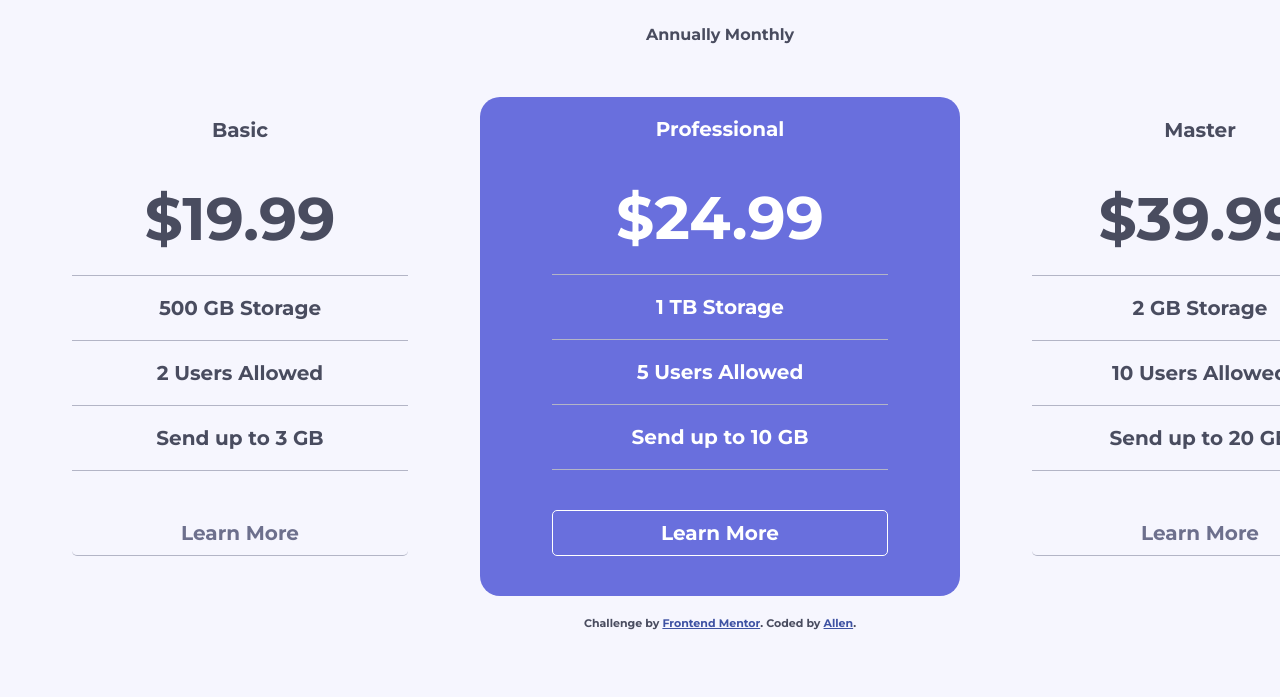
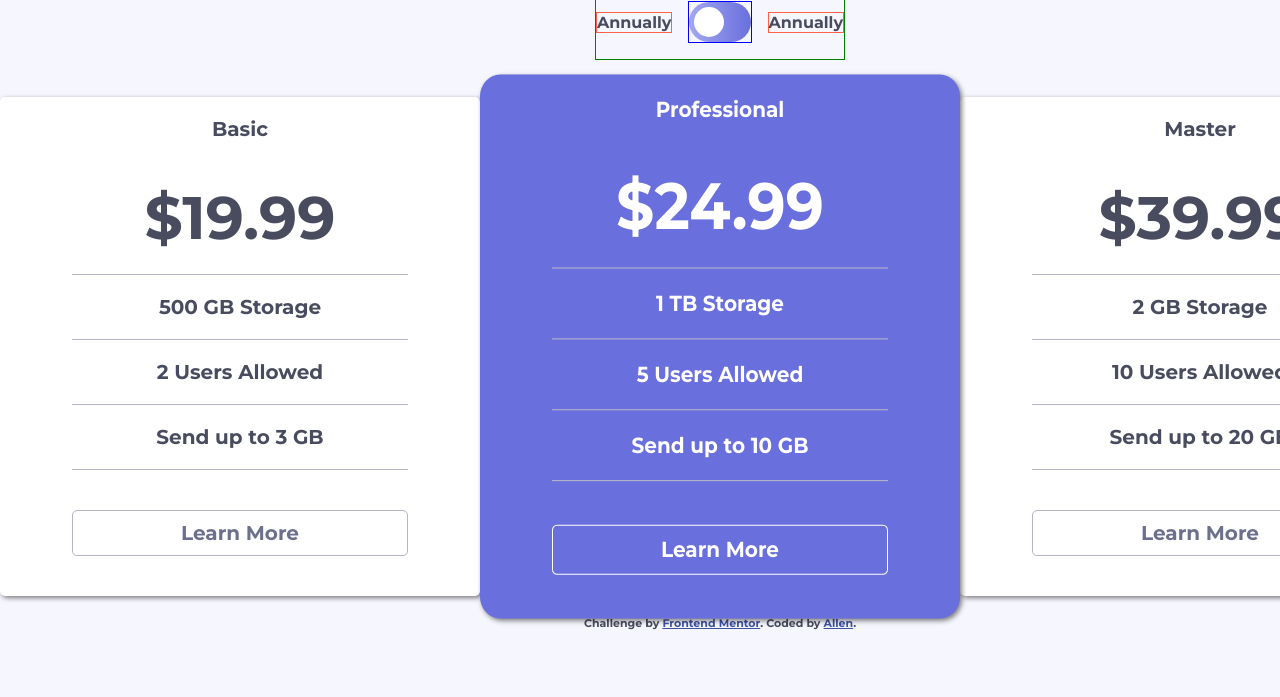
Before and after one commit to Sokthai/Front-End, a plain HTML site: page pricing-component-with-toggle-master/index.html in a window 1280 px wide. Shown: the part 103-800 px from the top of the page. Drawn offline with Linux system fonts and the light colour scheme.

Commit message:
add switch button

```diff
--- a/pricing-component-with-toggle-master/index.html
+++ b/pricing-component-with-toggle-master/index.html
@@ -17,11 +17,15 @@
           <span>
               Our Pricing
           </span>
+         <div class="toggle">
+            <p>Annually</p>
+            <label for="mode" class="toggleLabel">
+              <input type="checkbox" name="" class="toggleCheckbox" id="mode">
+              <span class="slider"></span>
+            </label>
+            <p>Annually</p>
+         </div>
 
-            <p>
-              Annually
-              Monthly
-            </p>
       </div>
 
     </div>
--- a/pricing-component-with-toggle-master/style.css
+++ b/pricing-component-with-toggle-master/style.css
@@ -53,9 +53,7 @@ span{
     text-align: center;
   }
 
-p{
-    padding-top: 25px;
-}
+
 
 .form{
     /* border: 2px solid green; */
@@ -69,6 +67,9 @@ p{
     align-content: center;
     justify-content: center;
     width: 34%;
+    background-color: #ffffff;
+    border-radius: 5px;
+    box-shadow: 2px 2px 5px rgba(0, 0, 0, .5);
 }
 
 .onSale > ul{
@@ -83,7 +84,7 @@ p{
 
 li:last-child{
     color: hsl(233, 13%, 49%);
-    /* border: 1px solid hsl(232, 13%, 33%); */
+    border: 1px solid hsl(234, 14%, 74%);
     margin: 40px 0;
     padding: 10px;
     border-radius: 5px;
@@ -111,9 +112,76 @@ li{
     border-radius: 20px;
     color: white;
     align-self: center;
+    transform: scaleY(1.09);
 }
 
 .active li:last-child{
     color: white;
     border: 1px solid white;
 }
+
+.toggle{
+    border: 1px solid green;
+    display: flex;
+    justify-content: center;
+    align-items: center;
+}
+
+.toggleLabel{
+    border: 1px solid blue;
+    position: relative;
+    width: 4rem;
+    height: 2.5rem;
+    margin: 1rem;
+    cursor: pointer;
+    display: inline-block;
+
+}
+
+
+
+.slider{
+    position: absolute;
+    background-image: linear-gradient(to right, hsl(236, 72%, 79%), hsl(237, 63%, 64%));
+    top: 0;
+    left: 0;
+    right: 0;
+    bottom: 0;
+    border-radius: 35px;
+    cursor: pointer;
+}
+
+.slider:before{
+    position: absolute;
+    content: "";
+    font-size: .5em;
+    background-color: white;
+    width: 2em;
+    height: 2em;
+    border-radius: 50%;
+    bottom: 5px;
+    left: 5px;
+    transition: .4s;
+    -webkit-transition: .4s;
+
+}
+
+/* .toggleLabel input[type=checkbox]:checked + .toggleLabel span:before{
+ transform:translateX(1.3rem);
+    -webkit-transform: translateX(1.3rem);
+    -ms-transform: translateX(1.3rem);
+} */
+
+.toggleCheckbox:checked + .slider:before{
+    transform:translateX(1.3rem);
+    -webkit-transform: translateX(1.3rem);
+    -ms-transform: translateX(1.3rem);
+    background-color: lightskyblue;
+}
+
+
+.toggle p{
+    display: inline-block;
+    border: 1px solid tomato;
+
+ }
```
